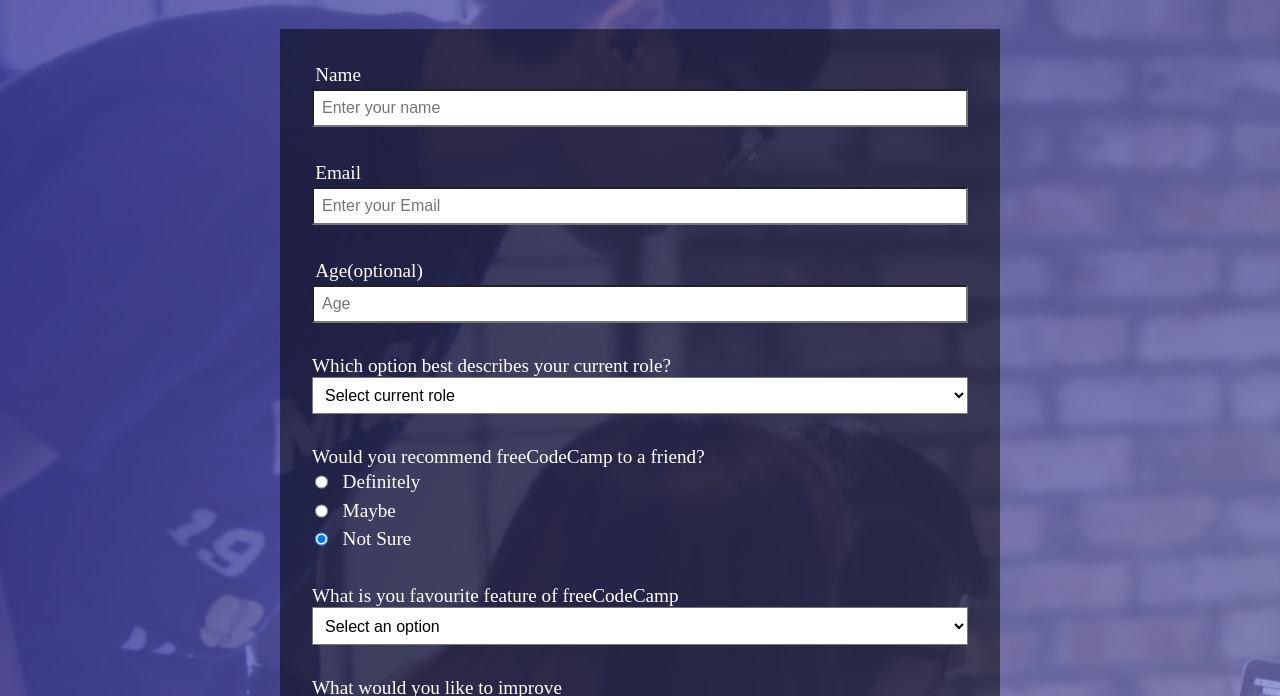
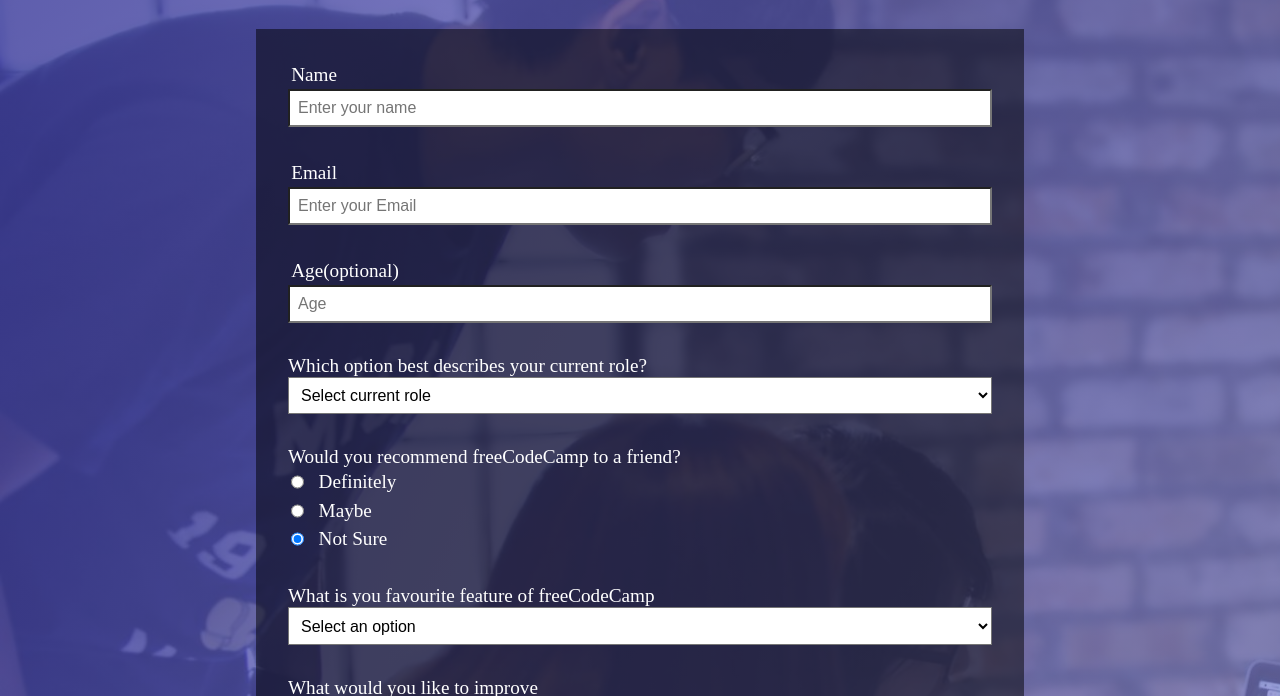
Before and after one commit to harshita-vyass/survey-form, a plain HTML site: page index.html in a window 1280 px wide. Shown: the part 125-821 px from the top of the page. Drawn offline with Linux system fonts and the light colour scheme.

Commit message:
page responsiveness added

```diff
--- a/index.html
+++ b/index.html
@@ -1,13 +1,16 @@
-<html>
+<!DOCTYPE html>
+<html lang="en">
   <title>Survey</title>
   <head>
+    <meta charset="UTF-8" />
+    <meta name="viewport" content="width=device-width, initial-scale=1.0" />
     <link rel="stylesheet" href="style.css" />
   </head>
 
   <body>
     <header>
       <h1>freeCodeCamp Survey Form</h1>
-      <p id="description">
+      <p class="description">
         Thank you for taking the time to help us improve the platform
       </p>
     </header>
--- a/style.css
+++ b/style.css
@@ -6,7 +6,7 @@
 
 body {
     background-color: blueviolet;
-    background-image: linear-gradient(115deg, rgba(58, 58, 158, 0.8), rgba(136, 136, 206, 0.7)), url("../survey-form/images/survey-form-background.jpeg");
+    background-image: linear-gradient(115deg, rgba(58, 58, 158, 0.8), rgba(136, 136, 206, 0.7)), url("../images/survey-form-background.jpeg");
     background-repeat: no-repeat;
     background-size: cover;
     color: white;
@@ -14,13 +14,12 @@ body {
     flex-direction: column;
     gap: 2rem;
     align-items: center;
+    min-height: 100vh;
 }
 
 .box {
-
-    height: auto;
     background-color: rgba(0, 0, 0, 0.504);
-
+    width: 60%;
 }
 
 form {
@@ -41,7 +40,7 @@ header {
     text-align: center;
 }
 
-#description {
+.description {
     font-style: italic;
     font-size: large;
 }
@@ -81,8 +80,8 @@ label {
 
 }
 
-@media screen and (min-width: 720px){
+@media screen and (max-width: 720px) {
     .box{
-        width: 720px;
+        width: 100%;
     }
 }
```
